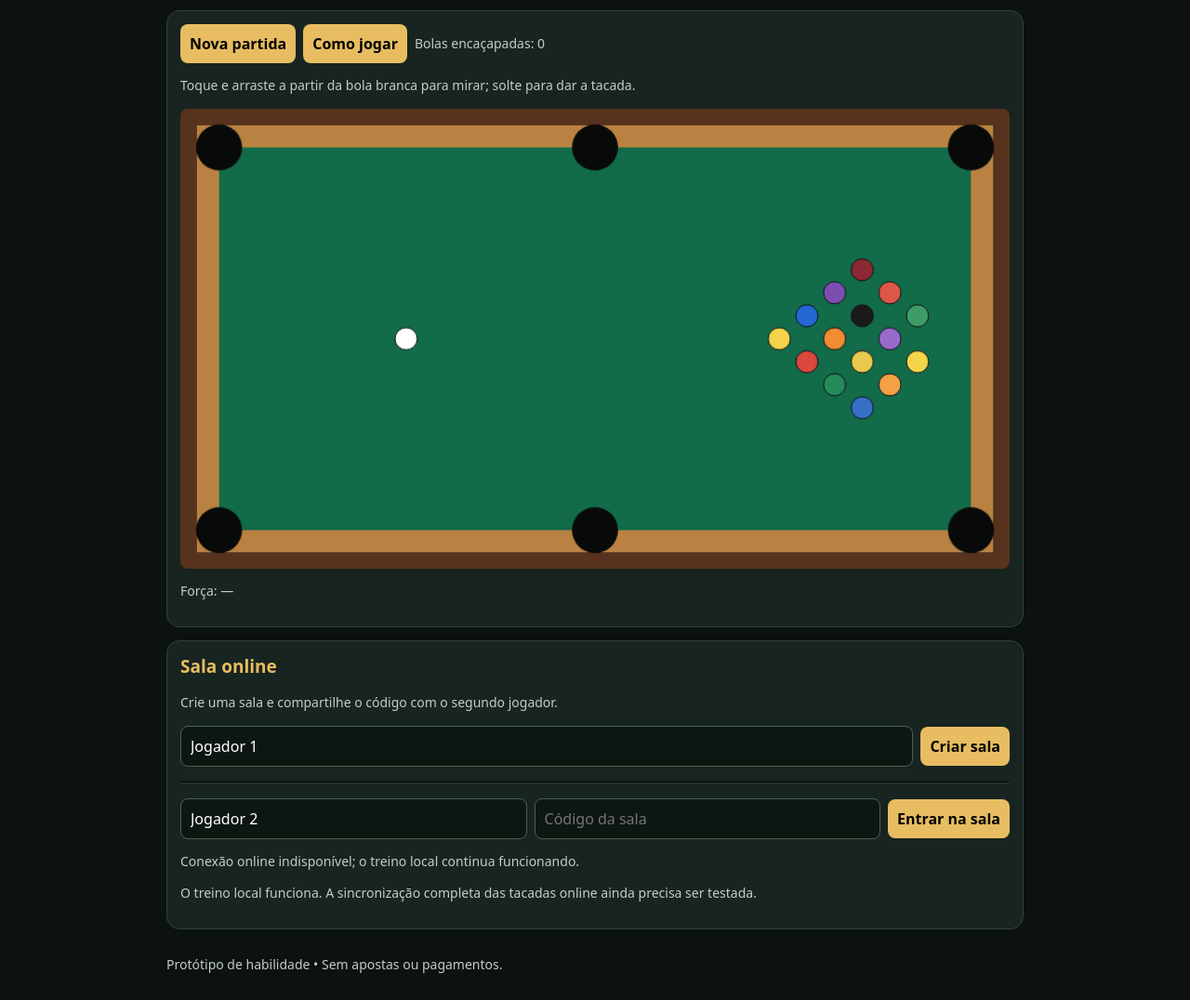
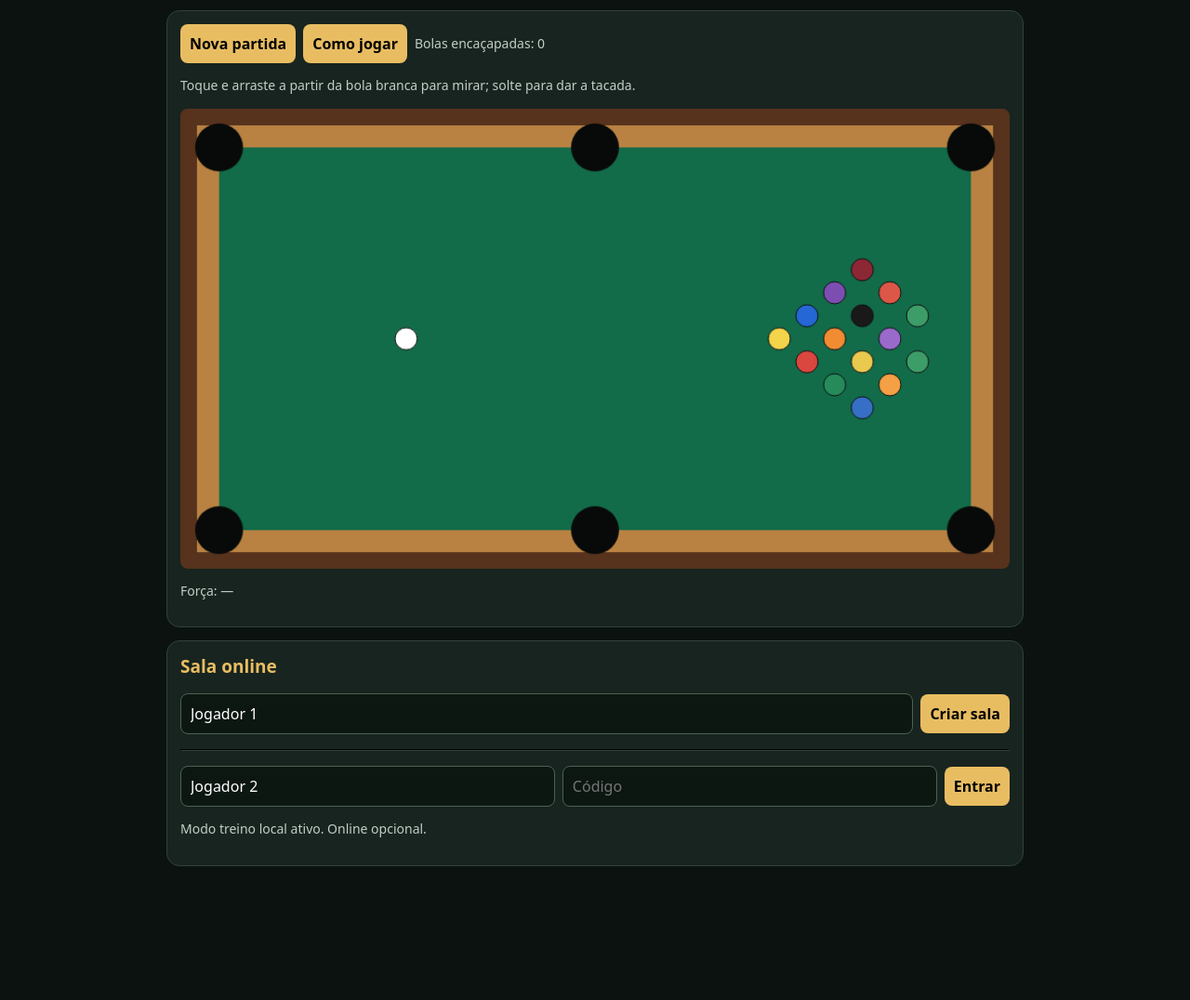
Before and after one commit to vandersonvieira69-glitch/aurum-sinuca-novo, a website: page public/index-corrigido-3.html in a window 1280 px wide. Shown: the part 131-1207 px from the top of the page at 93% size. After the commit the page ends 1077 px from the top, so only its background shows below. Drawn offline with nearby package versions, Linux system fonts and the light colour scheme; no server answers.

Commit message:
Update index-corrigido-3.html

```diff
--- a/public/index-corrigido-3.html
+++ b/public/index-corrigido-3.html
@@ -1,32 +1,77 @@
 <!doctype html>
-<html lang="pt-BR"><head><meta charset="utf-8"><meta name="viewport" content="width=device-width,initial-scale=1">
-<title>Aurum Sinuca</title><style>
-*{box-sizing:border-box}body{margin:0;background:#0b1210;color:#f6f2e7;font-family:system-ui,sans-serif}header{text-align:center;padding:18px;background:#142019;border-bottom:1px solid #34483c}h1{margin:0;color:#e8bd62;letter-spacing:.06em}main{max-width:950px;margin:auto;padding:14px;display:grid;gap:14px}.card{background:#18241f;border:1px solid #304238;border-radius:14px;padding:14px}button,input{font:inherit;padding:10px;border-radius:8px}button{background:#e8bd62;border:0;font-weight:700;cursor:pointer}input{background:#0d1712;color:white;border:1px solid #496252;min-width:0;flex:1}.bar{display:flex;gap:8px;flex-wrap:wrap;align-items:center}.hint{color:#c2cec5;font-size:14px;line-height:1.45}canvas{display:block;width:100%;height:auto;border-radius:8px;touch-action:none}h2{font-size:19px;color:#e8bd62;margin-top:0}.code{font-size:28px;font-weight:900;letter-spacing:5px;color:#e8bd62}.hidden{display:none}.status{overflow-wrap:anywhere}
-</style></head><body><header><h1>AURUM SINUCA</h1><p class="hint">Treino gratuito • Sinuca no navegador</p></header><main>
-<section class="card"><div class="bar"><button id="reset">Nova partida</button><button id="help">Como jogar</button><span id="score" class="hint">Bolas encaçapadas: 0</span></div><p id="instructions" class="hint">Toque e arraste a partir da bola branca para mirar; solte para dar a tacada.</p><canvas id="table" width="900" height="500"></canvas><p id="power" class="hint">Força: —</p></section>
-<section class="card"><h2>Sala online</h2><p class="hint">Crie uma sala e compartilhe o código com o segundo jogador.</p>
-<div class="bar"><input id="name" maxlength="40" value="Jogador 1" placeholder="Seu nome"><button id="create">Criar sala</button></div>
-<div id="created" class="status hidden"><p class="hint">Código da sua sala:</p><div id="roomCode" class="code"></div><p class="hint">Envie esse código ao outro jogador.</p></div>
-<hr style="border-color:#304238;margin:16px 0">
-<div class="bar"><input id="joinName" maxlength="40" value="Jogador 2" placeholder="Seu nome"><input id="room" maxlength="8" placeholder="Código da sala"><button id="join">Entrar na sala</button></div>
-<p id="online" class="hint" aria-live="polite">Conectando ao servidor…</p><p id="players" class="hint"></p>
-<p class="hint">O treino local funciona. A sincronização completa das tacadas online ainda precisa ser testada.</p></section>
-<p class="hint">Protótipo de habilidade • Sem apostas ou pagamentos.</p></main>
-<script src="/socket.io/socket.io.js"></script><script>
-(()=>{const c=document.getElementById('table'),x=c.getContext('2d'),W=900,H=500,rail=42,balls=[],pockets=[];let drag=false,p=null,moving=false,potted=0;
-const colors=['#f4d44b','#2467d5','#d9473f','#7d4eb2','#f18c32','#258b5a','#8c2734','#191919','#e9c94e','#376fc7','#dc5747','#9a6acb','#f5a044','#3c9d69'];
-function reset(){balls.length=0;potted=0;balls.push({x:245,y:250,vx:0,vy:0,r:12,c:'#fff',cue:true});[[650,250],[680,225],[680,275],[710,200],[710,250],[710,300],[740,175],[740,225],[740,275],[740,325],[770,200],[770,250],[770,300],[800,225],[800,275]].forEach((a,i)=>balls.push({x:a[0],y:a[1],vx:0,vy:0,r:12,c:colors[i%colors.length]}));document.getElementById('score').textContent='Bolas encaçapadas: 0';draw()}
-function draw(){x.clearRect(0,0,W,H);x.fillStyle='#57321d';x.fillRect(0,0,W,H);x.fillStyle='#b98242';x.fillRect(18,18,W-36,H-36);x.fillStyle='#126b49';x.fillRect(rail,rail,W-rail*2,H-rail*2);pockets.length=0;[[rail,rail],[W/2,rail],[W-rail,rail],[rail,H-rail],[W/2,H-rail],[W-rail,H-rail]].forEach(a=>pockets.push({x:a[0],y:a[1],r:25}));pockets.forEach(a=>{x.beginPath();x.arc(a.x,a.y,a.r,0,7);x.fillStyle='#080a09';x.fill()});balls.forEach(b=>{if(b.potted)return;x.beginPath();x.arc(b.x,b.y,b.r,0,7);x.fillStyle=b.c;x.fill();x.strokeStyle='#111';x.stroke()});if(drag&&p){x.beginPath();x.moveTo(balls[0].x,balls[0].y);x.lineTo(p.x,p.y);x.setLineDash([7,5]);x.strokeStyle='#f3d28a';x.stroke();x.setLineDash([])}}
-function pos(e){let r=c.getBoundingClientRect();return{x:(e.clientX-r.left)*W/r.width,y:(e.clientY-r.top)*H/r.height}}
-c.addEventListener('pointerdown',e=>{if(moving)return;drag=true;p=pos(e);c.setPointerCapture(e.pointerId);draw()});c.addEventListener('pointermove',e=>{if(!drag)return;p=pos(e);let b=balls[0];document.getElementById('power').textContent='Força: '+Math.min(100,Math.round(Math.hypot(p.x-b.x,p.y-b.y)/2))+'%';draw()});
-c.addEventListener('pointerup',e=>{if(!drag)return;drag=false;p=pos(e);let b=balls[0],dx=b.x-p.x,dy=b.y-p.y,d=Math.hypot(dx,dy);if(d>8){let v=Math.min(18,d/7);b.vx=dx/d*v;b.vy=dy/d*v;moving=true;if(window.aurumSocket&&window.aurumSocket.connected)window.aurumSocket.emit('shot',{vx:b.vx,vy:b.vy});animate()}draw()});
-function animate(){let active=false;balls.forEach((a,i)=>{if(a.potted)return;a.x+=a.vx;a.y+=a.vy;a.vx*=.986;a.vy*=.986;if(Math.abs(a.vx)+Math.abs(a.vy)>.12)active=true;else a.vx=a.vy=0;if(a.x<a.r+rail){a.x=a.r+rail;a.vx=Math.abs(a.vx)*.82}if(a.x>W-rail-a.r){a.x=W-rail-a.r;a.vx=-Math.abs(a.vx)*.82}if(a.y<a.r+rail){a.y=a.r+rail;a.vy=Math.abs(a.vy)*.82}if(a.y>H-rail-a.r){a.y=H-rail-a.r;a.vy=-Math.abs(a.vy)*.82}
-for(let j=i+1;j<balls.length;j++){let b=balls[j];if(b.potted)continue;let dx=b.x-a.x,dy=b.y-a.y,d=Math.hypot(dx,dy),min=a.r+b.r;if(d>0&&d<min){let nx=dx/d,ny=dy/d,over=(min-d)/2;a.x-=nx*over;a.y-=ny*over;b.x+=nx*over;b.y+=ny*over;let rel=(a.vx-b.vx)*nx+(a.vy-b.vy)*ny;if(rel>0){a.vx-=rel*nx;a.vy-=rel*ny;b.vx+=rel*nx;b.vy+=rel*ny}}}
-for(let q of pockets)if(Math.hypot(a.x-q.x,a.y-q.y)<q.r-3){if(a.cue){a.x=245;a.y=250;a.vx=a.vy=0}else{a.potted=true;potted++;document.getElementById('score').textContent='Bolas encaçapadas: '+potted}break}});draw();if(active)requestAnimationFrame(animate);else moving=false}
-document.getElementById('reset').onclick=reset;document.getElementById('help').onclick=()=>document.getElementById('instructions').textContent='Puxe a partir da bola branca e solte. Quanto maior o arrasto, mais forte a tacada.';
-let online=document.getElementById('online'),s=null;
-if(typeof window.io==='function'){s=io();window.aurumSocket=s;s.on('connect',()=>online.textContent='Conectado ao servidor. Você pode criar uma sala.');s.on('connect_error',()=>online.textContent='Conexão online indisponível; o treino local continua funcionando.');s.on('room-created',d=>{document.getElementById('roomCode').textContent=d.code;document.getElementById('created').classList.remove('hidden');document.getElementById('room').value=d.code;online.textContent='Sala criada! Compartilhe o código com o segundo jogador.'});s.on('room-joined',d=>{document.getElementById('room').value=d.code;online.textContent='Você entrou na sala '+d.code+'. Aguardando o outro jogador.'});s.on('room-players',ps=>{document.getElementById('players').textContent='Jogadores na sala: '+ps.map(a=>a.name).join(' e ')});s.on('room-error',m=>online.textContent=typeof m==='string'?m:'Não foi possível entrar na sala.');s.on('room-message',m=>online.textContent=typeof m==='string'?m:'Mensagem da sala.');}
-document.getElementById('create').onclick=()=>{if(!s||!s.connected){online.textContent='Servidor desconectado. Aguarde alguns segundos e tente novamente.';return}const name=document.getElementById('name').value.trim()||'Jogador 1';s.emit('create-room',{name})};
-document.getElementById('join').onclick=()=>{if(!s||!s.connected){online.textContent='Servidor desconectado. Aguarde alguns segundos e tente novamente.';return}const code=document.getElementById('room').value.trim().toUpperCase();const name=document.getElementById('joinName').value.trim()||'Jogador 2';if(!code){online.textContent='Digite o código que o criador da sala compartilhou.';return}s.emit('join-room',{code,name})};
-reset()})();
-</script></body></html>
+<html lang="pt-BR">
+<head>
+<meta charset="utf-8">
+<meta name="viewport" content="width=device-width,initial-scale=1">
+<title>Aurum Sinuca - FIX</title>
+<style>
+*{box-sizing:border-box}body{margin:0;background:#0b1210;color:#f6f2e7;font-family:system-ui,sans-serif}
+header{text-align:center;padding:18px;background:#142019;border-bottom:1px solid #34483c}
+h1{margin:0;color:#e8bd62;letter-spacing:.06em}main{max-width:950px;margin:auto;padding:14px;display:grid;gap:14px}
+.card{background:#18241f;border:1px solid #304238;border-radius:14px;padding:14px}
+button,input{font:inherit;padding:10px;border-radius:8px}button{background:#e8bd62;border:0;font-weight:700;cursor:pointer}
+input{background:#0d1712;color:white;border:1px solid #496252;min-width:0;flex:1}
+.bar{display:flex;gap:8px;flex-wrap:wrap;align-items:center}.hint{color:#c2cec5;font-size:14px;line-height:1.45}
+canvas{display:block;width:100%;height:auto;border-radius:8px;touch-action:none;cursor:crosshair}
+h2{font-size:19px;color:#e8bd62;margin-top:0}.code{font-size:28px;font-weight:900;letter-spacing:5px;color:#e8bd62}
+.hidden{display:none}.status{overflow-wrap:anywhere}
+</style>
+</head>
+<body>
+<header><h1>AURUM SINUCA</h1><p class="hint">Treino gratuito • Sinuca no navegador</p></header>
+<main>
+<section class="card">
+<div class="bar"><button id="reset">Nova partida</button><button id="help">Como jogar</button><span id="score" class="hint">Bolas encaçapadas: 0</span></div>
+<p id="instructions" class="hint">Toque e arraste a partir da bola branca para mirar; solte para dar a tacada.</p>
+<canvas id="table" width="900" height="500"></canvas><p id="power" class="hint">Força: —</p>
+</section>
+<section class="card"><h2>Sala online</h2>
+<div class="bar"><input id="name" maxlength="40" value="Jogador 1"><button id="create">Criar sala</button></div>
+<div id="created" class="status hidden"><p class="hint">Código da sua sala:</p><div id="roomCode" class="code"></div></div><hr style="border-color:#304238;margin:16px 0">
+<div class="bar"><input id="joinName" value="Jogador 2"><input id="room" maxlength="8" placeholder="Código"><button id="join">Entrar</button></div>
+<p id="online" class="hint">Modo treino local ativo. Online opcional.</p><p id="players" class="hint"></p>
+</section>
+</main>
+<script>
+// Socket.io opcional - não trava mais se não tiver
+let s = null;
+try { if(typeof io === 'function') s = io(); } catch(e){}
+
+(() => {
+  const c = document.getElementById('table'), x = c.getContext('2d'), W=900,H=500, rail=42, balls=[], pockets=[];
+  let drag=false,p=null,moving=false,potted=0;
+  const colors=['#f4d44b','#2467d5','#d9473f','#7d4eb2','#f18c32','#258b5a','#8c2734','#191919','#e9c94e','#376fc7','#dc5747','#9a6acb','#f5a044','#3c9d69'];
+
+  function reset(){ balls.length=0; potted=0; balls.push({x:245,y:250,vx:0,vy:0,r:12,c:'#fff',cue:true});
+    [[650,250],[680,225],[680,275],[710,200],[710,250],[710,300],[740,175],[740,225],[740,275],[740,325],[770,200],[770,250],[770,300],[800,225],[800,275]]
+   .forEach((a,i)=>balls.push({x:a[0],y:a[1],vx:0,vy:0,r:12,c:colors[i]}));
+    document.getElementById('score').textContent='Bolas encaçapadas: 0'; moving=false; draw();
+  }
+  function draw(){
+    x.clearRect(0,0,W,H); x.fillStyle='#57321d'; x.fillRect(0,0,W,H);
+    x.fillStyle='#b98242'; x.fillRect(18,18,W-36,H-36); x.fillStyle='#126b49'; x.fillRect(rail,rail,W-rail*2,H-rail*2);
+    pockets.length=0; [[rail,rail],[W/2,rail],[W-rail,rail],[rail,H-rail],[W/2,H-rail],[W-rail,H-rail]].forEach(a=>pockets.push({x:a[0],y:a[1],r:26}));
+    pockets.forEach(a=>{x.beginPath();x.arc(a.x,a.y,a.r,0,7);x.fillStyle='#080a09';x.fill()});
+    balls.forEach(b=>{if(b.potted)return;x.beginPath();x.arc(b.x,b.y,b.r,0,7);x.fillStyle=b.c;x.fill();x.strokeStyle='#111';x.lineWidth=1;x.stroke()});
+    if(drag&&p){x.beginPath();x.moveTo(balls[0].x,balls[0].y);x.lineTo(p.x,p.y);x.setLineDash([7,5]);x.strokeStyle='#f3d28a';x.lineWidth=2;x.stroke();x.setLineDash([])}
+  }
+  function pos(e){let r=c.getBoundingClientRect(); let src=e.touches?e.touches[0]:e; return{x:(src.clientX-r.left)*W/r.width,y:(src.clientY-r.top)*H/r.height}}
+  c.addEventListener('pointerdown',e=>{if(moving)return;drag=true;p=pos(e);c.setPointerCapture(e.pointerId)});
+  c.addEventListener('pointermove',e=>{if(!drag)return;p=pos(e);let b=balls[0];let pw=Math.min(100,Math.round(Math.hypot(p.x-b.x,p.y-b.y)/2));document.getElementById('power').textContent='Força: '+pw+'%';draw()});
+  c.addEventListener('pointerup',e=>{if(!drag)return;drag=false;p=pos(e);let b=balls[0],dx=b.x-p.x,dy=b.y-p.y,d=Math.hypot(dx,dy);if(d>8){let v=Math.min(18,d/7);b.vx=dx/d*v;b.vy=dy/d*v;moving=true;animate()}document.getElementById('power').textContent='Força: —';draw()});
+  function animate(){
+    let active=false; balls.forEach((a,i)=>{if(a.potted)return;a.x+=a.vx;a.y+=a.vy;a.vx*=.986;a.vy*=.986;
+      if(Math.abs(a.vx)+Math.abs(a.vy)>.08)active=true;else a.vx=a.vy=0;
+      if(a.x<rail+a.r){a.x=rail+a.r;a.vx=Math.abs(a.vx)*.82}if(a.x>W-rail-a.r){a.x=W-rail-a.r;a.vx=-Math.abs(a.vx)*.82}
+      if(a.y<rail+a.r){a.y=rail+a.r;a.vy=Math.abs(a.vy)*.82}if(a.y>H-rail-a.r){a.y=H-rail-a.r;a.vy=-Math.abs(a.vy)*.82}
+      for(let j=i+1;j<balls.length;j++){let b=balls[j];if(b.potted)continue;let dx=b.x-a.x,dy=b.y-a.y,d=Math.hypot(dx,dy),min=a.r+b.r;if(d>0&&d<min){let nx=dx/d,ny=dy/d,over=(min-d)/2;a.x-=nx*over;a.y-=ny*over;b.x+=nx*over;b.y+=ny*over;let rel=(a.vx-b.vx)*nx+(a.vy-b.vy)*ny;if(rel>0){a.vx-=rel*nx;a.vy-=rel*ny;b.vx+=rel*nx;b.vy+=rel*ny}}}
+      for(let q of pockets)if(Math.hypot(a.x-q.x,a.y-q.y)<q.r-3){if(a.cue){a.x=245;a.y=250;a.vx=a.vy=0}else{a.potted=true;potted++;document.getElementById('score').textContent='Bolas encaçapadas: '+potted}break}
+    }); draw(); if(active)requestAnimationFrame(animate);else moving=false;
+  }
+  document.getElementById('reset').onclick=reset;
+  document.getElementById('help').onclick=()=>alert('Puxe a partir da bola branca e solte. Quanto mais longe puxar, mais forte!');
+  reset();
+})();
+</script>
+<script src="/socket.io/socket.io.js" onerror="console.log('Modo offline - sem socket')"></script>
+</body></html>
```
